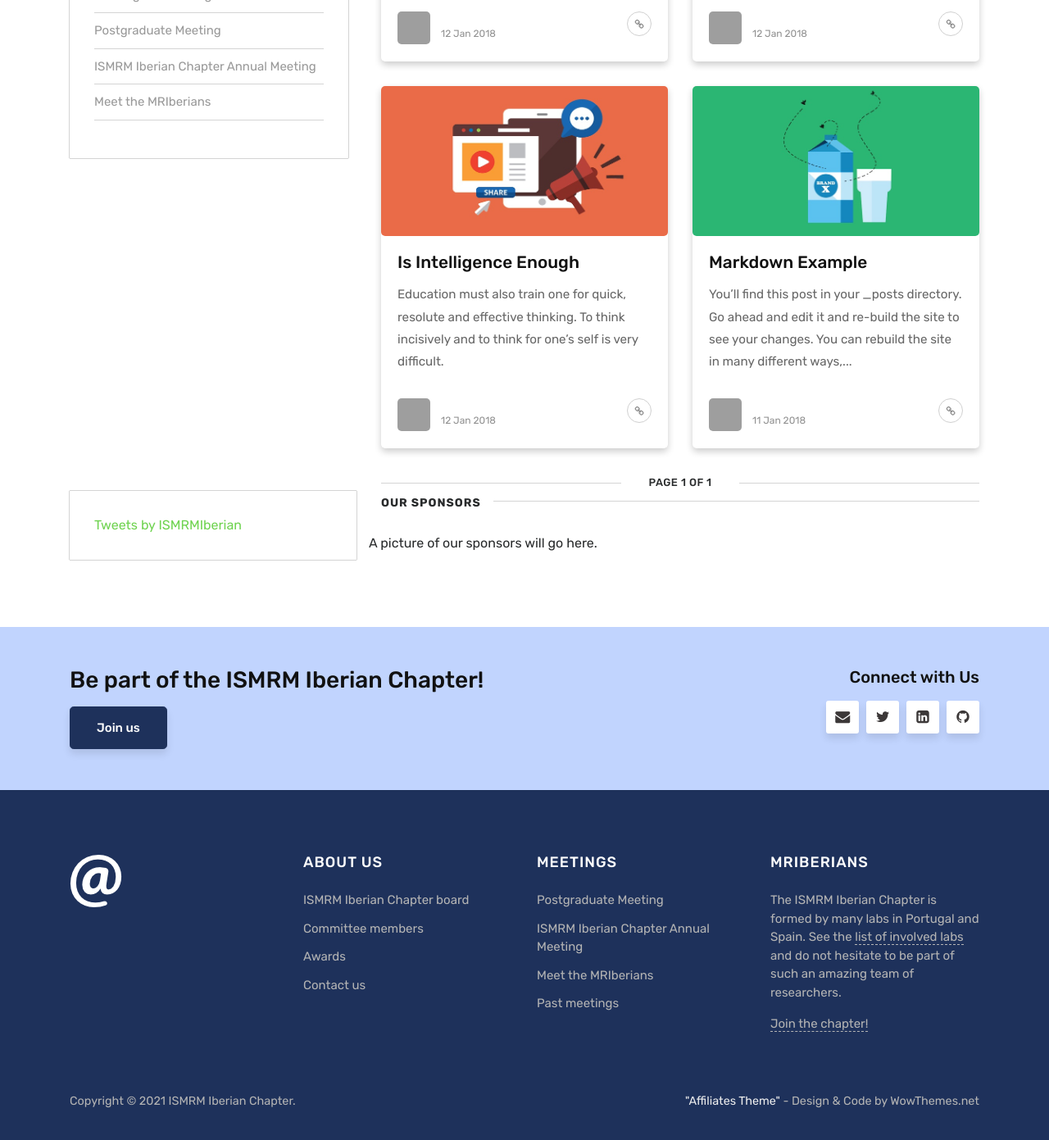
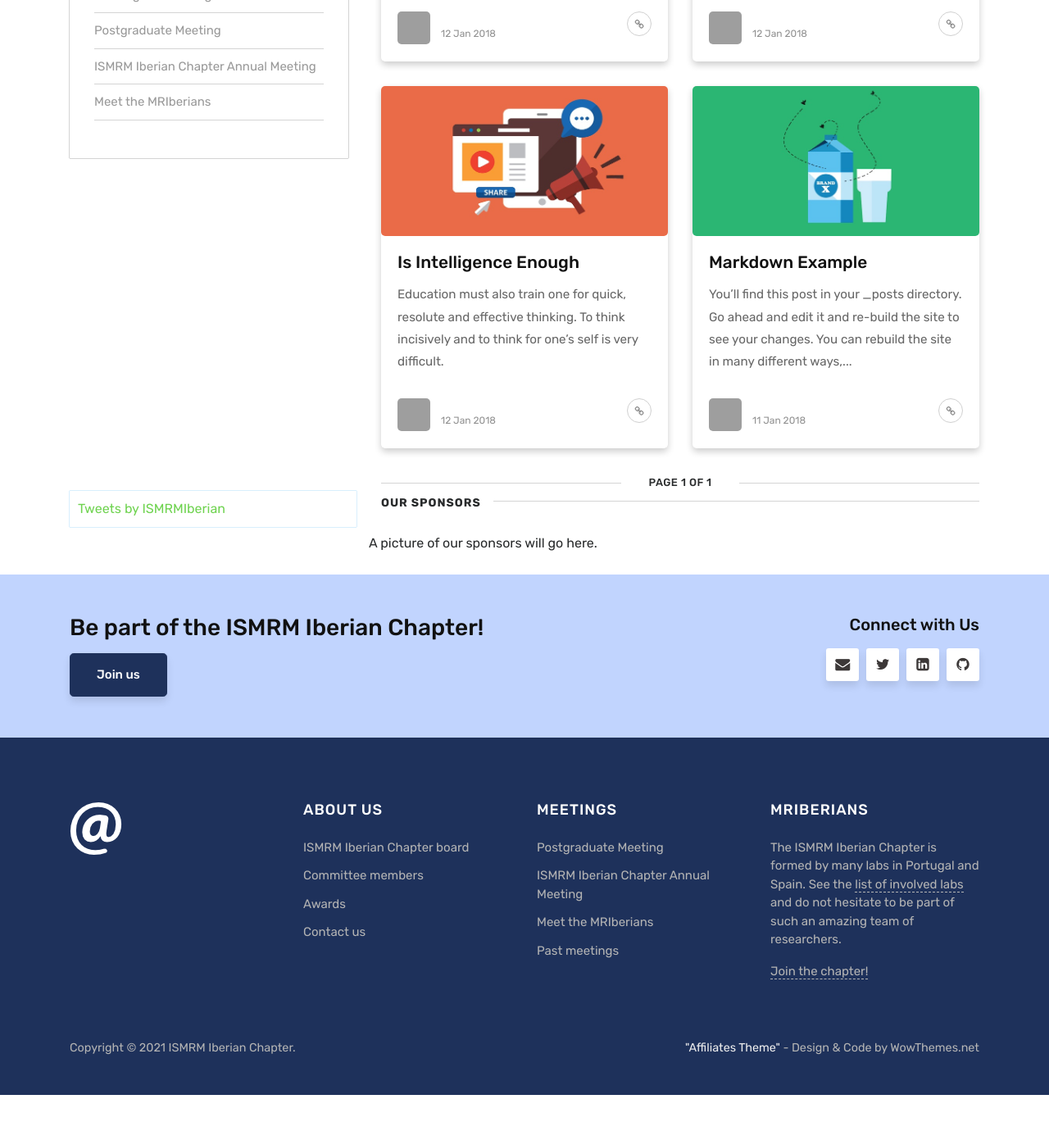
Before and after one commit to ismrm-iberian/ismrm-iberian.github.io, a Jekyll site: the page built from index.html, in a window 1280 px wide and 1400 px high, scrolled down 1504 px. Shown: the top 1391 px of the window at 82% size. Built offline with Jekyll 4.4.1, drawn with Linux system fonts in a browser that asks for light colours; the list of posts is cut into pages by our own code; comment, search, counter and statistics services are not loaded; after the commit the page ends 2840 px from its top, so only the background shows below that; grey boxes are pictures that could not be loaded.

Commit message:
Add changes to twitter style on index and make font bigger

```diff
--- a/assets/css/custom.scss
+++ b/assets/css/custom.scss
@@ -100,3 +100,8 @@
 	padding: 10px;
     box-shadow: 0 0px 1px 0 #1DA1F2 !important;
 }
+
+// Twitter header
+.customisable-highlight {
+	font-size: 21px;
+}
--- a/index.html
+++ b/index.html
@@ -65,7 +65,7 @@
 
 <section class="recent-posts row">
   <div class="col-sm-4">
-    <div class="sidebar-section">
+    <div class="sidebar-section-twitter">
       <a class="twitter-timeline" data-height="600" href="https://twitter.com/ISMRMIberian?ref_src=twsrc%5Etfw">Tweets by ISMRMIberian</a> <script async src="https://platform.twitter.com/widgets.js" charset="utf-8"></script>
     </div>
   </div>
```
